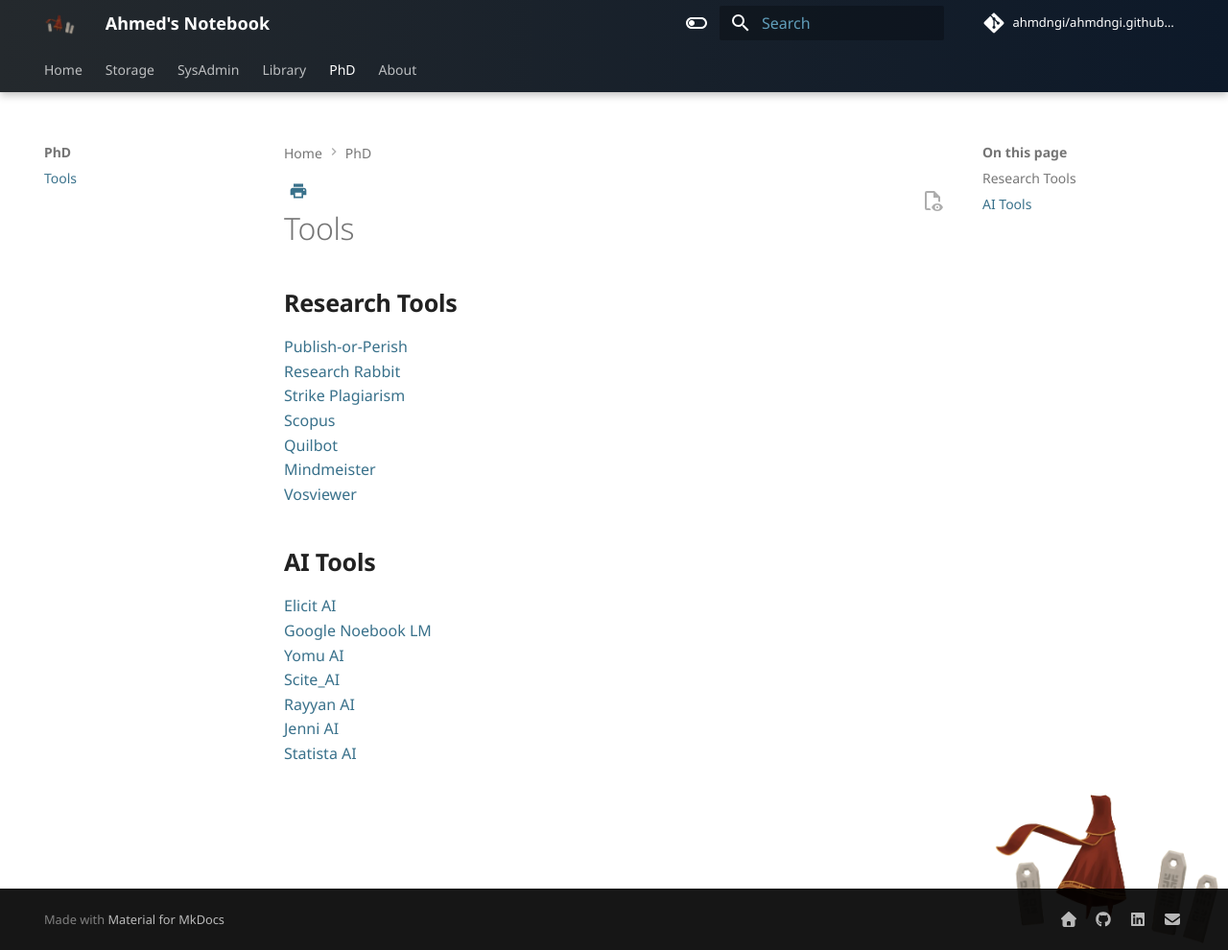
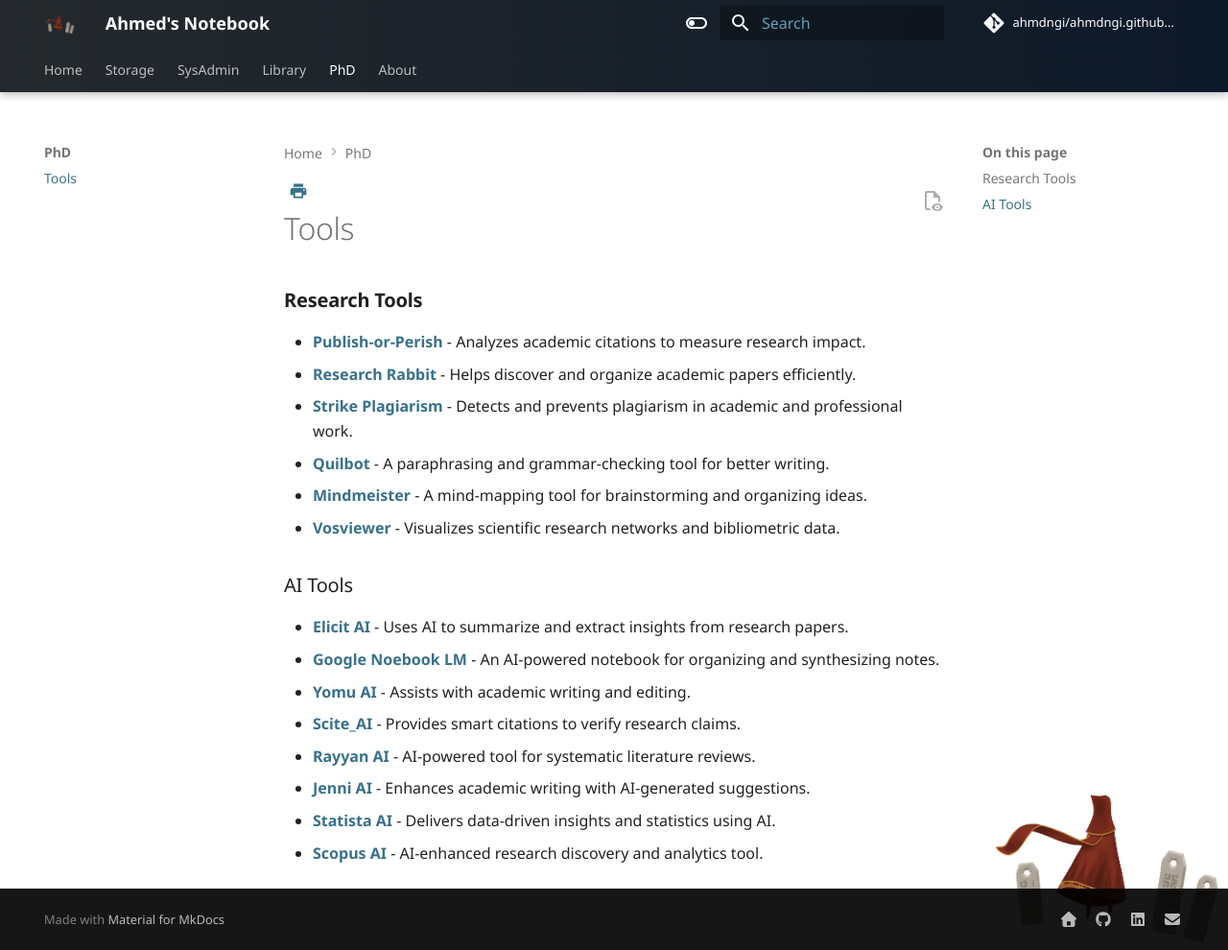
Before and after one commit to ahmdngi/notes.oversight.ee, an MkDocs documentation site: the page built from docs/content/phd/phd-tools.md, in a window 1280 px wide and 990 px high. Shown: the whole window at 96% size. Built offline with MkDocs 1.6.1 and Material for MkDocs 9.7.7, drawn with Linux system fonts in a browser that asks for light colours; comment, search, counter and statistics services are not loaded.

Commit message:
phd-tools update

```diff
--- a/docs/content/phd/phd-tools.md
+++ b/docs/content/phd/phd-tools.md
@@ -1,19 +1,18 @@
-## **Research Tools**
 
-[Publish-or-Perish](https://harzing.com/resources/publish-or-perish)
-[Research Rabbit](https://researchrabbitapp.com/home)
-[Strike Plagiarism](https://panel.strikeplagiarism.com/)
-[Scopus](https://www.scopus.com/search/form.uri#basic)
-[Quilbot](https://quillbot.com/)
-[Mindmeister](https://www.mindmeister.com/app/maps/team)
-[Vosviewer](https://www.vosviewer.com/download)
+### **Research Tools**
+- **[Publish-or-Perish](https://harzing.com/resources/publish-or-perish)** - Analyzes academic citations to measure research impact.
+- **[Research Rabbit](https://researchrabbitapp.com/home)** - Helps discover and organize academic papers efficiently.
+- **[Strike Plagiarism](https://panel.strikeplagiarism.com/)** - Detects and prevents plagiarism in academic and professional work.
+- **[Quilbot](https://quillbot.com/)** - A paraphrasing and grammar-checking tool for better writing.
+- **[Mindmeister](https://www.mindmeister.com/app/maps/team)** - A mind-mapping tool for brainstorming and organizing ideas.
+- **[Vosviewer](https://www.vosviewer.com/download)** - Visualizes scientific research networks and bibliometric data.
 
-## **AI Tools**
-
-[Elicit AI](https://elicit.com/)
-[Google Noebook LM](https://notebooklm.google.com/)
-[Yomu AI](https://www.yomu.ai/)
-[Scite_AI](https://scite.ai/)
-[Rayyan AI](https://new.rayyan.ai/)
-[Jenni AI](https://app.jenni.ai/)
-[Statista AI](https://www.statista.com/research-ai/tool)
+### AI Tools
+- **[Elicit AI](https://elicit.com/)** - Uses AI to summarize and extract insights from research papers.
+- **[Google Noebook LM](https://notebooklm.google.com/)** - An AI-powered notebook for organizing and synthesizing notes.
+- **[Yomu AI](https://www.yomu.ai/)** - Assists with academic writing and editing.
+- **[Scite_AI](https://scite.ai/)** - Provides smart citations to verify research claims.
+- **[Rayyan AI](https://new.rayyan.ai/)** - AI-powered tool for systematic literature reviews.
+- **[Jenni AI](https://app.jenni.ai/)** - Enhances academic writing with AI-generated suggestions.
+- **[Statista AI](https://www.statista.com/research-ai/tool)** - Delivers data-driven insights and statistics using AI.
+- **[Scopus AI](https://www.scopus.com/search/form.uri#scopus-ai)** - AI-enhanced research discovery and analytics tool.
```
